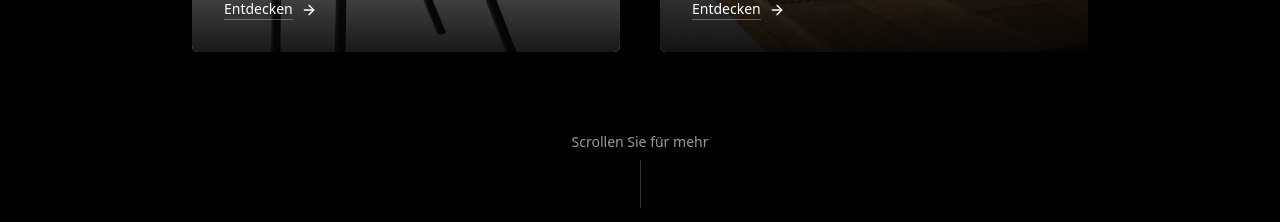
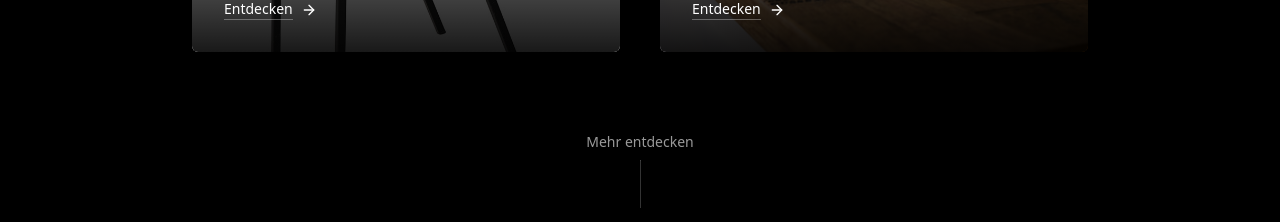
Before and after one commit to ooliv-agentur/vinligna-3ccaf133, a React (Vite) app: page / in a window 1280 px wide. Shown: the part 780-1002 px from the top of the page. Built offline with nearby package versions, Linux system fonts and the light colour scheme.

Commit message:
Update text content
Updates the "Scrollen Sie für mehr" text.

```diff
--- a/src/components/Hero.tsx
+++ b/src/components/Hero.tsx
@@ -71,7 +71,7 @@ const Hero = () => {
           transition={{ duration: 0.6, delay: 0.7 }}
           className="flex flex-col items-center"
         >
-          <span className="text-white/60 text-sm mb-2">Scrollen Sie für mehr</span>
+          <span className="text-white/60 text-sm mb-2">Mehr entdecken</span>
           <div className="w-px h-12 bg-white/20 relative overflow-hidden">
             <div className="w-full h-1/2 bg-white/60 absolute top-0 animate-[scrollDown_2s_ease-in-out_infinite]" />
           </div>
```
